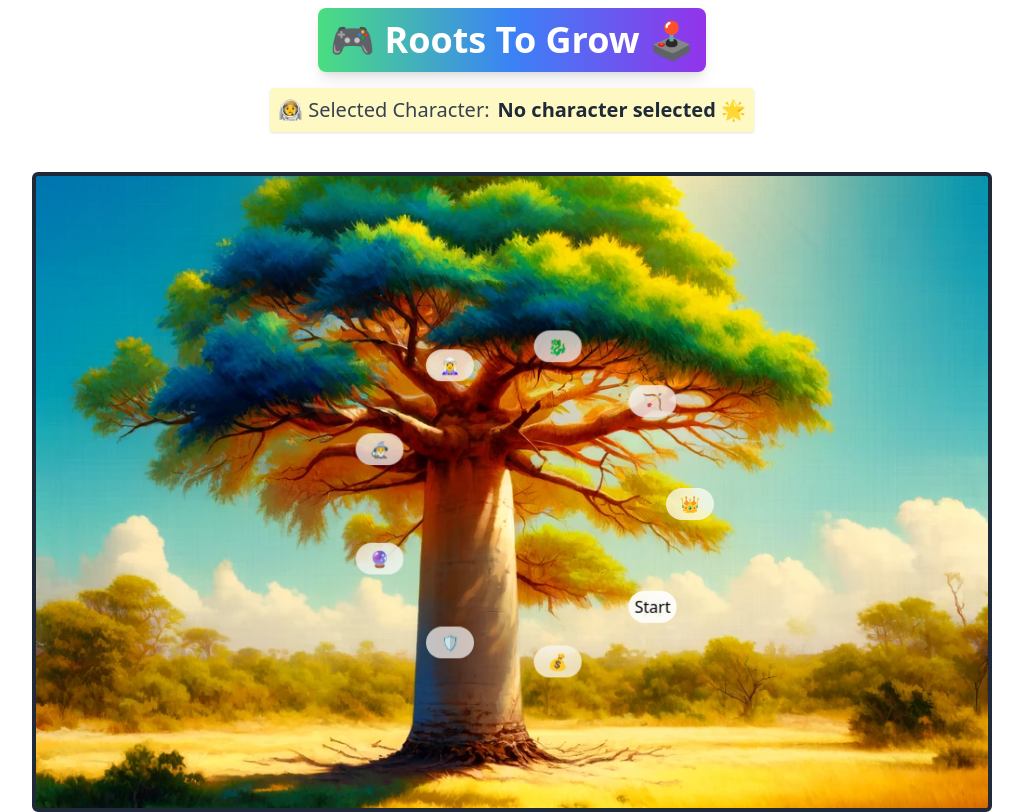
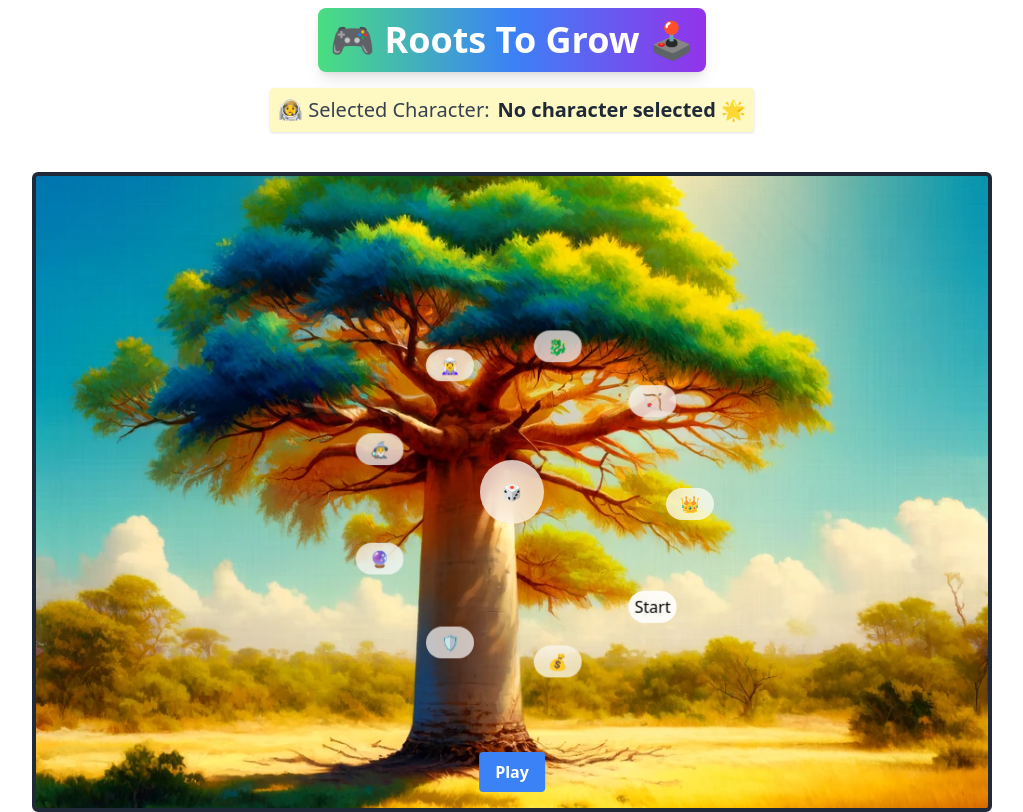
Before and after one commit to Svmueli/Roots_to_Grow, a React (Create React App) app: page /play in a window 1280 px wide. Shown: the whole page, without its empty margins (128-1151 px from the left). Built offline with nearby package versions, Linux system fonts and the light colour scheme.

Commit message:
Add dice and play button to PlayGame component

```diff
--- a/src/pages/Play/index.js
+++ b/src/pages/Play/index.js
@@ -60,6 +60,21 @@ const PlayGame = () => {
               Start
             </div>
           </div>
+          {/* Dice at the center of the circle shape */}
+          <div
+            className="bg-white/70 backdrop-blur-md rounded-full flex justify-center items-center w-16 h-16 absolute"
+            style={{
+              top: "50%",
+              left: "50%",
+              transform: "translate(-50%, -50%)",
+            }}
+          >
+            🎲
+          </div>
+          {/* Button inside the box, below the dice */}
+          <button className="mt-4 bg-blue-500 hover:bg-blue-700 text-white font-bold py-2 px-4 rounded absolute bottom-4 left-1/2 transform -translate-x-1/2">
+            Play
+          </button>
         </div>
       </div>
     </div>
```
